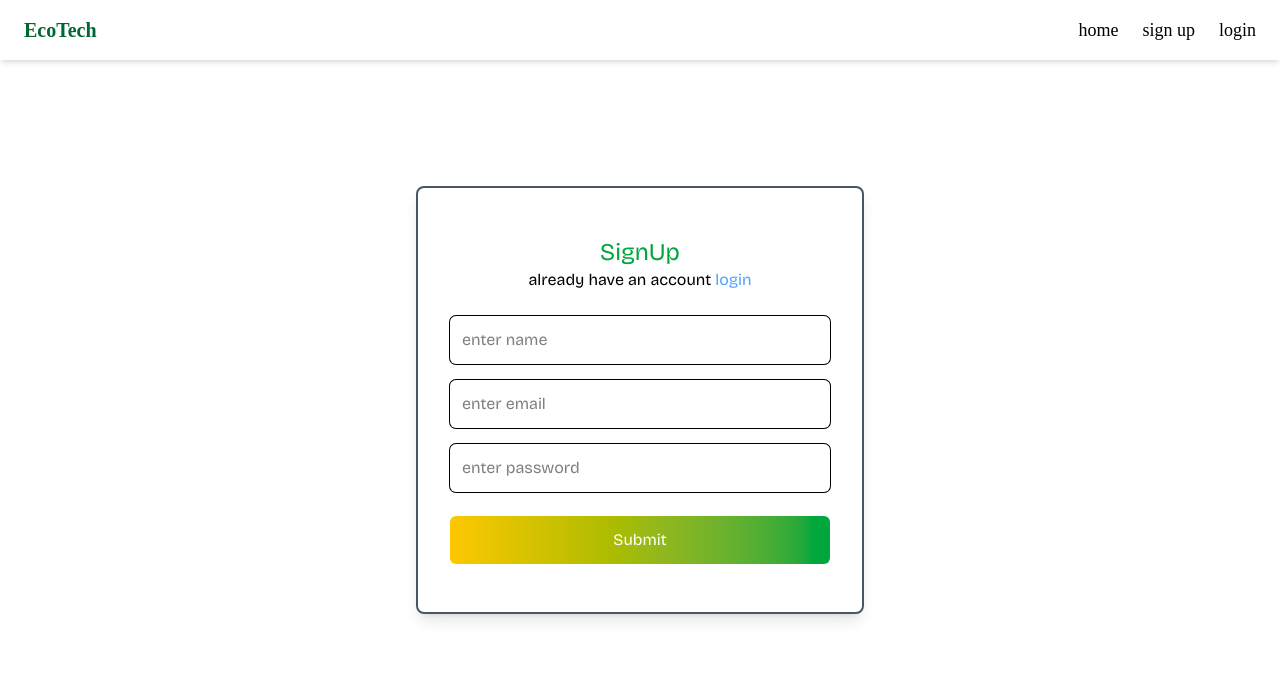
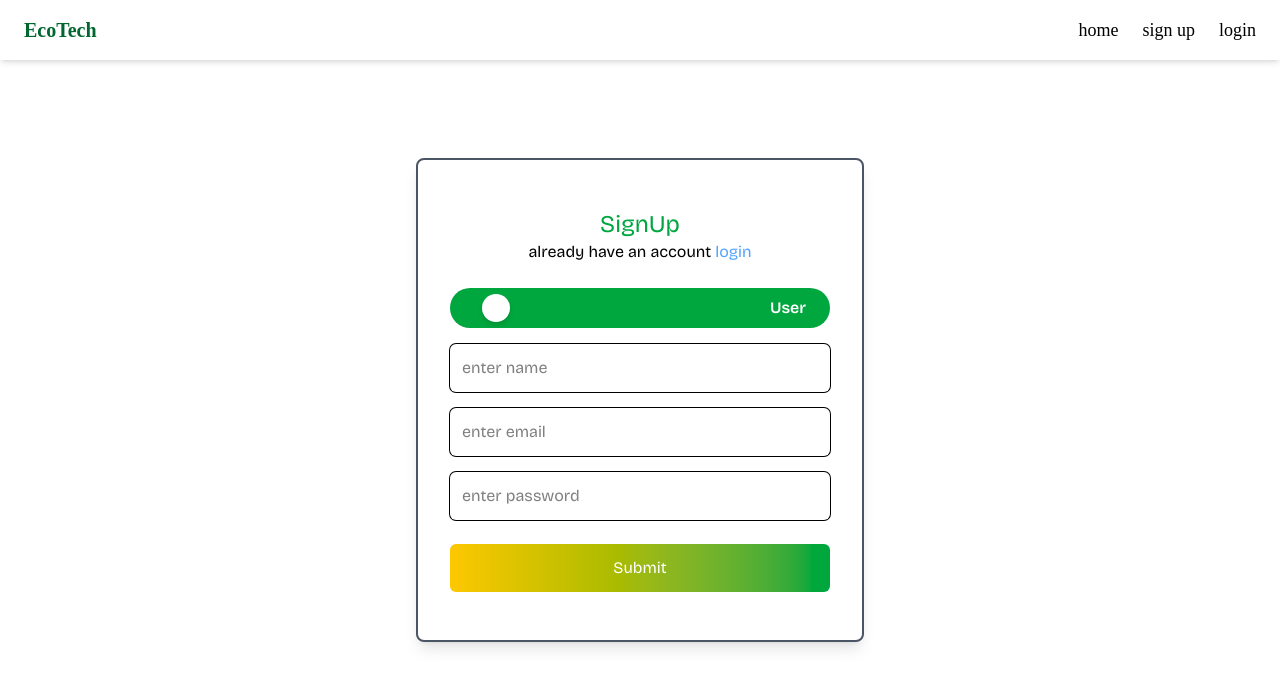
Before and after one commit to kshitijakarsh/eWaste-backend, a Next.js app in the folder frontend/: page /signup in a window 1280 px wide. Shown: the top 688 px of the page. Built offline with nearby package versions, Linux system fonts and the light colour scheme.

Commit message:
added feature to change role

```diff
--- a/frontend/src/app/login/page.tsx
+++ b/frontend/src/app/login/page.tsx
@@ -10,6 +10,16 @@ export default function Login() {
   const router = useRouter();
   const [email, setEmail] = useState("");
   const [password, setPassword] = useState("");
+  const [isAdmin, setAdmin] = useState(false);
+
+  const handleToggle = () => {
+    setAdmin(!isAdmin);
+    if (isAdmin) {
+      document.documentElement.classList.remove("admin");
+    } else {
+      document.documentElement.classList.add("admin");
+    }
+  };
 
   const handleEmail = (e: ChangeEvent<HTMLInputElement>) => {
     setEmail(e.target.value);
@@ -21,12 +31,22 @@ export default function Login() {
 
   const handleSubmit = async () => {
     try {
+      if (isAdmin) {
+        const response = await axios.post("http://localhost:8000/admin/login", {
+          email,
+          password,
+        });
+        if (response) {
+          router.push("/");
+        }
+      } else {
         const response = await axios.post("http://localhost:8000/user/login", {
           email,
           password,
         });
         if (response) {
           router.push("/");
+        }
       }
     } catch (error) {
       console.log("Error in handleSubmit : ", error);
@@ -38,17 +58,38 @@ export default function Login() {
       <Header />
       <div className="h-screen w-full flex items-center justify-center animate-blur-in ">
         <div className="p-8 pt-12 pb-12 rounded-lg shadow-lg w-full max-w-md border-2 border-gray-600">
-
           <h2 className="text-2xl text-green-600 text-center">Login</h2>
           <p className="text-l text-black text-center mb-6">
             {" "}
-            create an account? {" "}
+            create an account?{" "}
             <span className="text-blue-400">
               <Link href="/signup" className="hover:text-green-600 transition">
                 signup
               </Link>
             </span>
           </p>
+
+          <div className="flex items-center">
+            <div
+              onClick={handleToggle}
+              className={`relative inline-flex items-center cursor-pointer w-96 h-10 rounded-full transition-colors duration-300 mb-4 ${
+                isAdmin ? "bg-yellow-600" : "bg-green-600"
+              }`}
+            >
+              <span
+                className={`w-7 h-7 bg-white rounded-full shadow-md transform transition-transform duration-300 ease-in-out ${
+                  isAdmin ? "translate-x-80" : "translate-x-8"
+                }`}
+              />
+              <span
+                className={`absolute text-md font-semibold text-white ${
+                  isAdmin ? "left-6" : "right-6"
+                }`}
+              >
+                {isAdmin ? "Admin" : "User"}
+              </span>
+            </div>
+          </div>
 
           <input
             type="email"
--- a/frontend/src/app/signup/page.tsx
+++ b/frontend/src/app/signup/page.tsx
@@ -11,6 +11,17 @@ export default function Login() {
   const [name, setName] = useState("");
   const [email, setEmail] = useState("");
   const [password, setPassword] = useState("");
+
+  const [isAdmin, setAdmin] = useState(false);
+
+  const handleToggle = () => {
+    setAdmin(!isAdmin);
+    if (isAdmin) {
+      document.documentElement.classList.remove("admin");
+    } else {
+      document.documentElement.classList.add("admin");
+    }
+  };
 
   const handleName = (e: ChangeEvent<HTMLInputElement>) => {
     setName(e.target.value);
@@ -26,6 +37,16 @@ export default function Login() {
 
   const handleSubmit = async () => {
     try {
+      if (isAdmin) {
+        const response = await axios.post("http://localhost:8000/admin/register", {
+          name,
+          email,
+          password,
+        });
+        if (response) {
+          router.push("/");
+        }
+      } else {
         const response = await axios.post("http://localhost:8000/user/register", {
           name,
           email,
@@ -33,6 +54,7 @@ export default function Login() {
         });
         if (response) {
           router.push("/");
+        }
       }
     } catch (error) {
       console.log("Error in handleSubmit : ", error);
@@ -54,6 +76,28 @@ export default function Login() {
               </Link>
             </span>
           </p>
+
+          <div className="flex items-center">
+            <div
+              onClick={handleToggle}
+              className={`relative inline-flex items-center cursor-pointer w-96 h-10 rounded-full transition-colors duration-300 mb-4 ${
+                isAdmin ? "bg-yellow-600" : "bg-green-600"
+              }`}
+            >
+              <span
+                className={`w-7 h-7 bg-white rounded-full shadow-md transform transition-transform duration-300 ease-in-out ${
+                  isAdmin ? "translate-x-80" : "translate-x-8"
+                }`}
+              />
+              <span
+                className={`absolute text-md font-semibold text-white ${
+                  isAdmin ? "left-6" : "right-6"
+                }`}
+              >
+                {isAdmin ? "Admin" : "User"}
+              </span>
+            </div>
+          </div>
 
           <input
             type="name"
```
Lines whose indentation alone changed are shown as unchanged.
